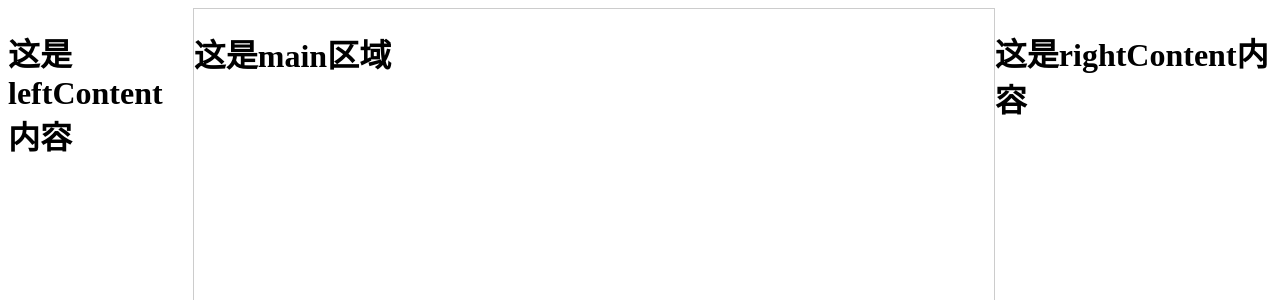
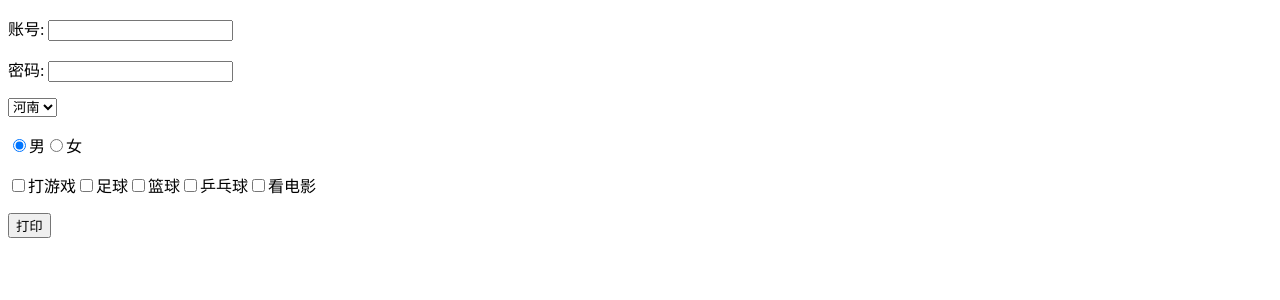
Before and after one commit to Dra-99/react, a React (Create React App) app: page / in a window 1280 px wide. Shown: the top 300 px of the page. Built offline with nearby package versions, Linux system fonts and the light colour scheme.

Commit message:
7.表单

```diff
--- a/src/components/App.js
+++ /dev/null
@@ -1,27 +0,0 @@
-import React, { Component } from 'react'
-import ThreeLayout from './ThreeLayout/index'
-
-export default class App extends Component {
-    state = {
-        show: false
-    }
-    handleClose = () => {
-        this.setState({
-            show: false
-        })
-    }
-    handleShow = () => {
-        this.setState({
-            show: !this.state.show
-        })
-    }
-    render() {
-        return (
-            <>
-                <ThreeLayout leftContent={<h1>这是leftContent内容</h1>} rightContent={<h1>这是rightContent内容</h1>}>
-                    <h1>这是main区域</h1>
-                </ThreeLayout>
-            </>
-        )
-    }
-}
--- /dev/null
+++ b/src/components/Form.js
@@ -0,0 +1,75 @@
+import React, { Component } from 'react'
+
+export default class Form extends Component {
+    state = {
+        loginId: "",
+        loginPwd: "",
+        selectLoves: [
+            {desc: "打游戏", value: "game"},
+            {desc: "足球", value: "footBall"},
+            {desc: "篮球", value: "basketBall"},
+            {desc: "乒乓球", value: "pingpang"},
+            {desc: "看电影", value: "movie"}
+        ],
+        loves: [],
+        city: "henan",
+        sex: "male"
+    }
+    handleChange = (e) => {
+        let val = e.target.value;
+        const name = e.target.name;
+        if(e.target.type === "checkbox") {
+            if(e.target.checked) {
+                val = [...this.state.loves, val];
+            }else {
+                val = this.state.loves.filter(item => item !== val);
+            }
+        }
+        this.setState({
+            [name]: val
+        })
+    }
+    getLoveCheckBox = () => {
+        return this.state.selectLoves.map(item => (<label key={item.value}>
+            <input type="checkbox" value={item.value}
+                name="loves"
+                checked={this.state.loves.includes(item.value)}
+                onChange={this.handleChange}
+            ></input>{item.desc}
+        </label>))
+    }
+    render() {
+        const arr = this.getLoveCheckBox();
+        return (
+            <div>
+                <p>
+                   账号: <input type="text" value={this.state.loginId} name="loginId" onChange={this.handleChange} />
+                </p>
+                <p>
+                   密码: <input type="password" value={this.state.loginPwd} name="loginPwd" onChange={this.handleChange} />
+                </p>
+                <p>
+                    <select name="city" value={this.state.city} onChange={this.handleChange}>
+                        <option value="henan">河南</option>
+                        <option value="anhui">安徽</option>
+                        <option value="shandong">山东</option>
+                    </select>
+                </p>
+                <p>
+                    <label>
+                        <input type="radio" name="sex" value="male" checked={this.state.sex === "male"} onChange={this.handleChange} />男
+                    </label>
+                    <label>
+                        <input type="radio" name="sex" value="female" checked={this.state.sex === "female"} onChange={this.handleChange} />女
+                    </label>
+                </p>
+                <p>
+                    {arr}
+                </p>
+                <button onClick={() => {
+                    console.log(this.state)
+                }}>打印</button>
+            </div>
+        )
+    }
+}
--- a/src/components/Modal/index.css
+++ /dev/null
@@ -1,25 +0,0 @@
-.modal{
-    position: fixed;
-    width: 100%;
-    height: 100%;
-    top: 0;
-    left: 0;
-}
-.modal-center {
-    position: absolute;
-    left: 50%;
-    top: 50%;
-    transform: translate(-50%, -50%);
-    font-size: 40px;
-    color: #000;
-    background-color: #fff;
-    padding: 10px 20px;
-}
-
-.modal-center p{
-    margin: 0;
-}
-
-body{
-    margin: 0;
-}
--- a/src/components/ThreeLayout/index.css
+++ /dev/null
@@ -1,15 +0,0 @@
-.odiv{
-    display: flex;
-    height: 400px;
-}
-.odiv .left{
-    order: 1;
-}
-.odiv .right{
-    order: 3;
-}
-.odiv .main{
-    order: 2;
-    flex: 1 1 auto;
-    border: 1px solid #ccc;
-}
--- a/src/components/ThreeLayout/index.js
+++ /dev/null
@@ -1,33 +0,0 @@
-import React from 'react'
-import "./index.css"
-
-export default function ThreeLayout(props) {
-
-    const datas = {
-        leftWidth: 200,
-        rightWidth: 300,
-        minWidth: 800
-    }
-
-    const newProps = Object.assign({}, datas, props);
-
-    return (
-        <div className="odiv">
-            <div className="main" style={{
-                minWidth: newProps.minWidth
-            }}>
-                {newProps.children}
-            </div>
-            <div className="left" style={{
-                width: newProps.leftWidth
-            }}>
-                {newProps.leftContent}
-            </div>
-            <div className="right" style={{
-                width: newProps.rightWidth
-            }}>
-                {newProps.rightContent}
-            </div>
-        </div>
-    )
-}
--- a/src/index.js
+++ b/src/index.js
@@ -1,7 +1,7 @@
 import React from 'react';
 import ReactDOM from 'react-dom';
-import App from './components/App'
+import Form from './components/Form'
 
 
 
-ReactDOM.render(<App /> , document.getElementById("root") )
+ReactDOM.render(<Form /> , document.getElementById("root") )
```
Also changed, not shown: src/components/Modal/index.js (deleted, +0 -26 lines).
